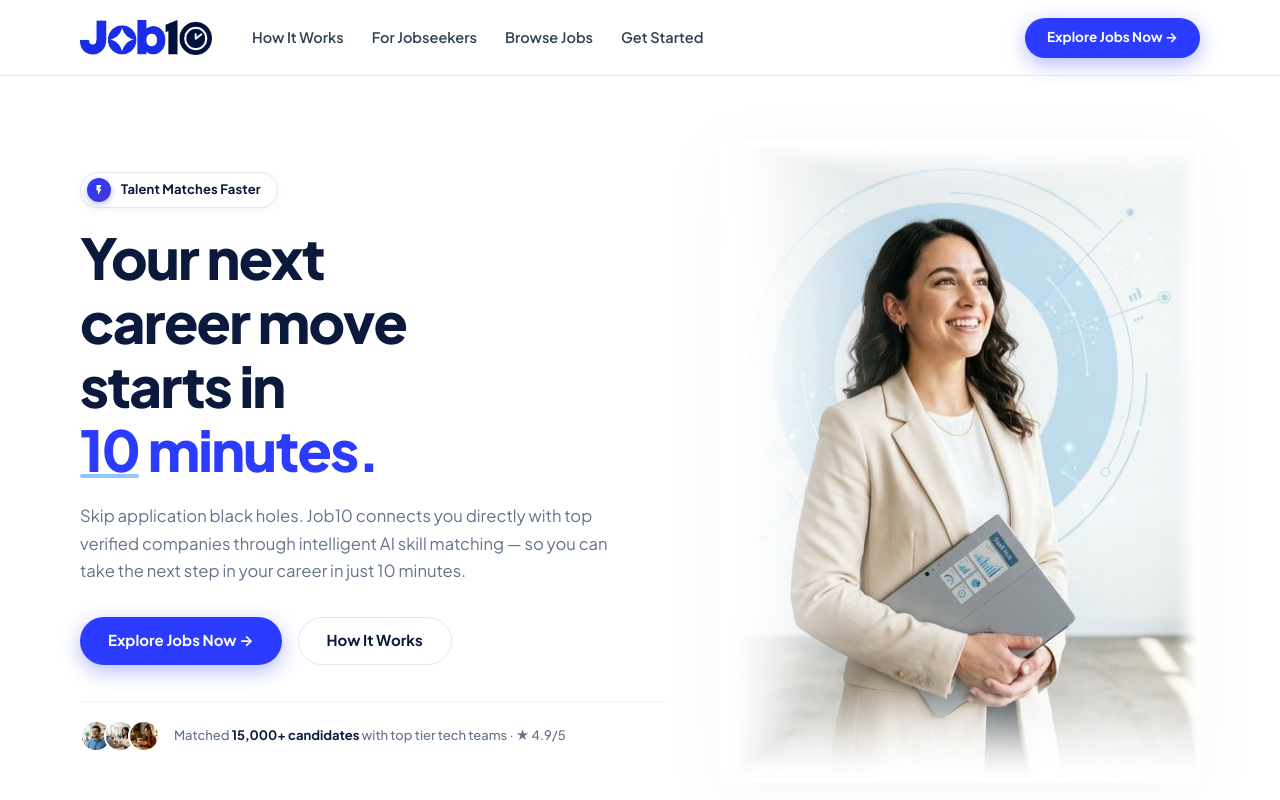
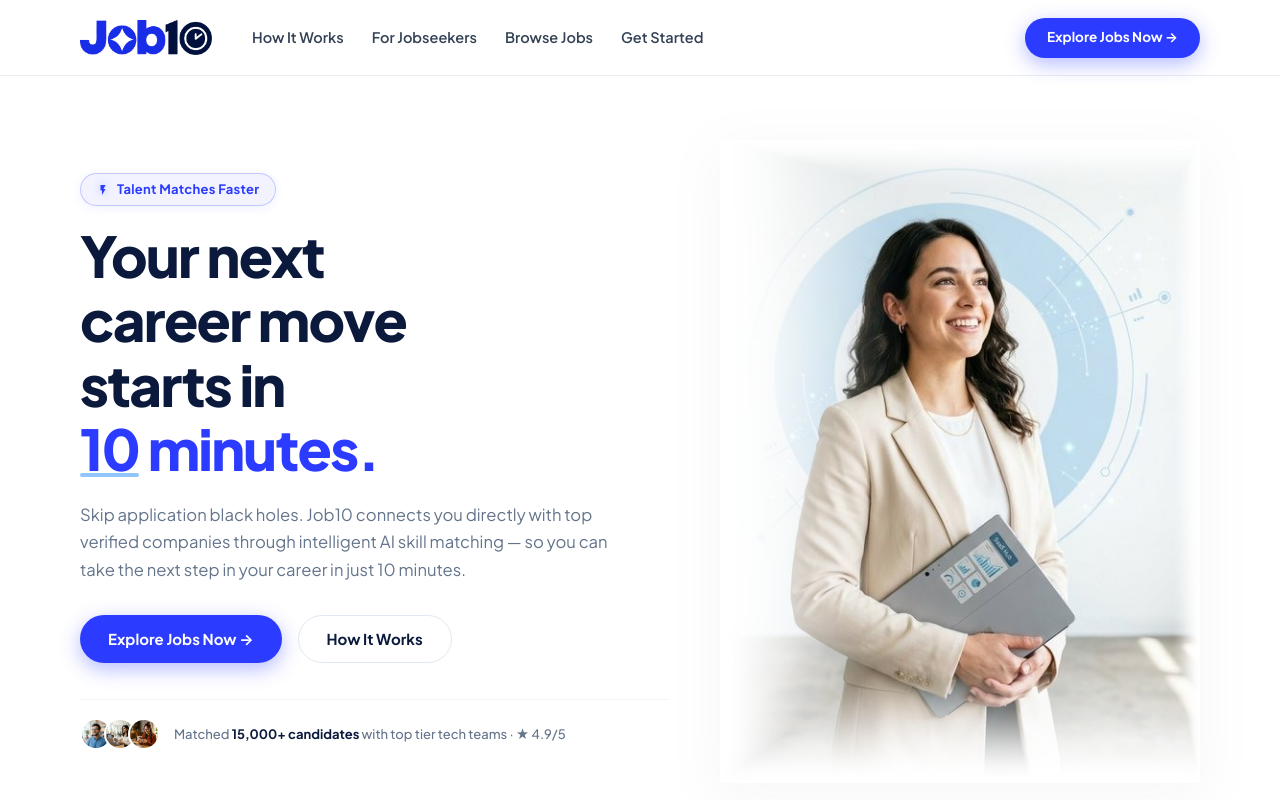
Before and after one commit to paveld-Dev/Job10, a Next.js app: page / in a window 1280 px wide. Shown: the top 800 px of the page. Built offline with nearby package versions, Linux system fonts and the light colour scheme.

Commit message:
style: update badge to Glassmorphic Outline Tag with translucent indigo fill and crisp border

```diff
--- a/index.html
+++ b/index.html
@@ -134,37 +134,35 @@
     .badge {
       display: inline-flex;
       align-items: center;
-      gap: 10px;
-      background-color: #ffffff;
-      color: var(--navy);
+      gap: 8px;
+      background-color: rgba(43, 59, 255, 0.06);
+      backdrop-filter: blur(8px);
+      -webkit-backdrop-filter: blur(8px);
+      color: #2b3bff;
       font-size: 13px;
       font-weight: 700;
-      letter-spacing: 0.01em;
-      padding: 5px 16px 5px 6px;
+      letter-spacing: 0.02em;
+      padding: 6px 16px;
       border-radius: var(--pill-radius);
-      border: 1px solid var(--border-subtle);
-      box-shadow: 0 2px 8px rgba(15, 23, 42, 0.04), 0 1px 2px rgba(15, 23, 42, 0.02);
-      transition: all 0.2s ease;
+      border: 1px solid rgba(43, 59, 255, 0.24);
+      box-shadow: 0 2px 10px rgba(43, 59, 255, 0.08);
+      transition: all 0.2s cubic-bezier(0.16, 1, 0.3, 1);
     }
 
     .badge:hover {
-      border-color: #cbd5e1;
+      background-color: rgba(43, 59, 255, 0.1);
+      border-color: rgba(43, 59, 255, 0.42);
       transform: translateY(-1px);
-      box-shadow: 0 4px 12px rgba(15, 23, 42, 0.06);
+      box-shadow: 0 4px 16px rgba(43, 59, 255, 0.15);
     }
 
     .badge-icon {
       display: inline-flex;
       align-items: center;
       justify-content: center;
-      width: 24px;
-      height: 24px;
-      border-radius: 50%;
-      background: linear-gradient(135deg, #2b3bff 0%, #4338ca 100%);
-      color: #ffffff;
-      font-size: 11px;
-      box-shadow: 0 2px 6px rgba(43, 59, 255, 0.35);
-      flex-shrink: 0;
+      color: #2b3bff;
+      font-size: 13px;
+      filter: drop-shadow(0 0 4px rgba(43, 59, 255, 0.35));
     }
 
     /* ==========================================================================
--- a/job10-jobseeker.html
+++ b/job10-jobseeker.html
@@ -134,37 +134,35 @@
     .badge {
       display: inline-flex;
       align-items: center;
-      gap: 10px;
-      background-color: #ffffff;
-      color: var(--navy);
+      gap: 8px;
+      background-color: rgba(43, 59, 255, 0.06);
+      backdrop-filter: blur(8px);
+      -webkit-backdrop-filter: blur(8px);
+      color: #2b3bff;
       font-size: 13px;
       font-weight: 700;
-      letter-spacing: 0.01em;
-      padding: 5px 16px 5px 6px;
+      letter-spacing: 0.02em;
+      padding: 6px 16px;
       border-radius: var(--pill-radius);
-      border: 1px solid var(--border-subtle);
-      box-shadow: 0 2px 8px rgba(15, 23, 42, 0.04), 0 1px 2px rgba(15, 23, 42, 0.02);
-      transition: all 0.2s ease;
+      border: 1px solid rgba(43, 59, 255, 0.24);
+      box-shadow: 0 2px 10px rgba(43, 59, 255, 0.08);
+      transition: all 0.2s cubic-bezier(0.16, 1, 0.3, 1);
     }
 
     .badge:hover {
-      border-color: #cbd5e1;
+      background-color: rgba(43, 59, 255, 0.1);
+      border-color: rgba(43, 59, 255, 0.42);
       transform: translateY(-1px);
-      box-shadow: 0 4px 12px rgba(15, 23, 42, 0.06);
+      box-shadow: 0 4px 16px rgba(43, 59, 255, 0.15);
     }
 
     .badge-icon {
       display: inline-flex;
       align-items: center;
       justify-content: center;
-      width: 24px;
-      height: 24px;
-      border-radius: 50%;
-      background: linear-gradient(135deg, #2b3bff 0%, #4338ca 100%);
-      color: #ffffff;
-      font-size: 11px;
-      box-shadow: 0 2px 6px rgba(43, 59, 255, 0.35);
-      flex-shrink: 0;
+      color: #2b3bff;
+      font-size: 13px;
+      filter: drop-shadow(0 0 4px rgba(43, 59, 255, 0.35));
     }
 
     /* ==========================================================================
--- a/src/components/jobseeker-promo/jobseekerPromo.module.css
+++ b/src/components/jobseeker-promo/jobseekerPromo.module.css
@@ -101,37 +101,35 @@
 .badge {
   display: inline-flex;
   align-items: center;
-  gap: 10px;
-  background-color: #ffffff;
-  color: var(--navy);
+  gap: 8px;
+  background-color: rgba(43, 59, 255, 0.06);
+  backdrop-filter: blur(8px);
+  -webkit-backdrop-filter: blur(8px);
+  color: #2b3bff;
   font-size: 13px;
   font-weight: 700;
-  letter-spacing: 0.01em;
-  padding: 5px 16px 5px 6px;
+  letter-spacing: 0.02em;
+  padding: 6px 16px;
   border-radius: var(--pill-radius);
-  border: 1px solid var(--border-subtle);
-  box-shadow: 0 2px 8px rgba(15, 23, 42, 0.04), 0 1px 2px rgba(15, 23, 42, 0.02);
-  transition: all 0.2s ease;
+  border: 1px solid rgba(43, 59, 255, 0.24);
+  box-shadow: 0 2px 10px rgba(43, 59, 255, 0.08);
+  transition: all 0.2s cubic-bezier(0.16, 1, 0.3, 1);
 }
 
 .badge:hover {
-  border-color: #cbd5e1;
+  background-color: rgba(43, 59, 255, 0.1);
+  border-color: rgba(43, 59, 255, 0.42);
   transform: translateY(-1px);
-  box-shadow: 0 4px 12px rgba(15, 23, 42, 0.06);
+  box-shadow: 0 4px 16px rgba(43, 59, 255, 0.15);
 }
 
 .badgeIcon {
   display: inline-flex;
   align-items: center;
   justify-content: center;
-  width: 24px;
-  height: 24px;
-  border-radius: 50%;
-  background: linear-gradient(135deg, #2b3bff 0%, #4338ca 100%);
-  color: #ffffff;
-  font-size: 11px;
-  box-shadow: 0 2px 6px rgba(43, 59, 255, 0.35);
-  flex-shrink: 0;
+  color: #2b3bff;
+  font-size: 13px;
+  filter: drop-shadow(0 0 4px rgba(43, 59, 255, 0.35));
 }
 
 /* ==========================================================================
```
